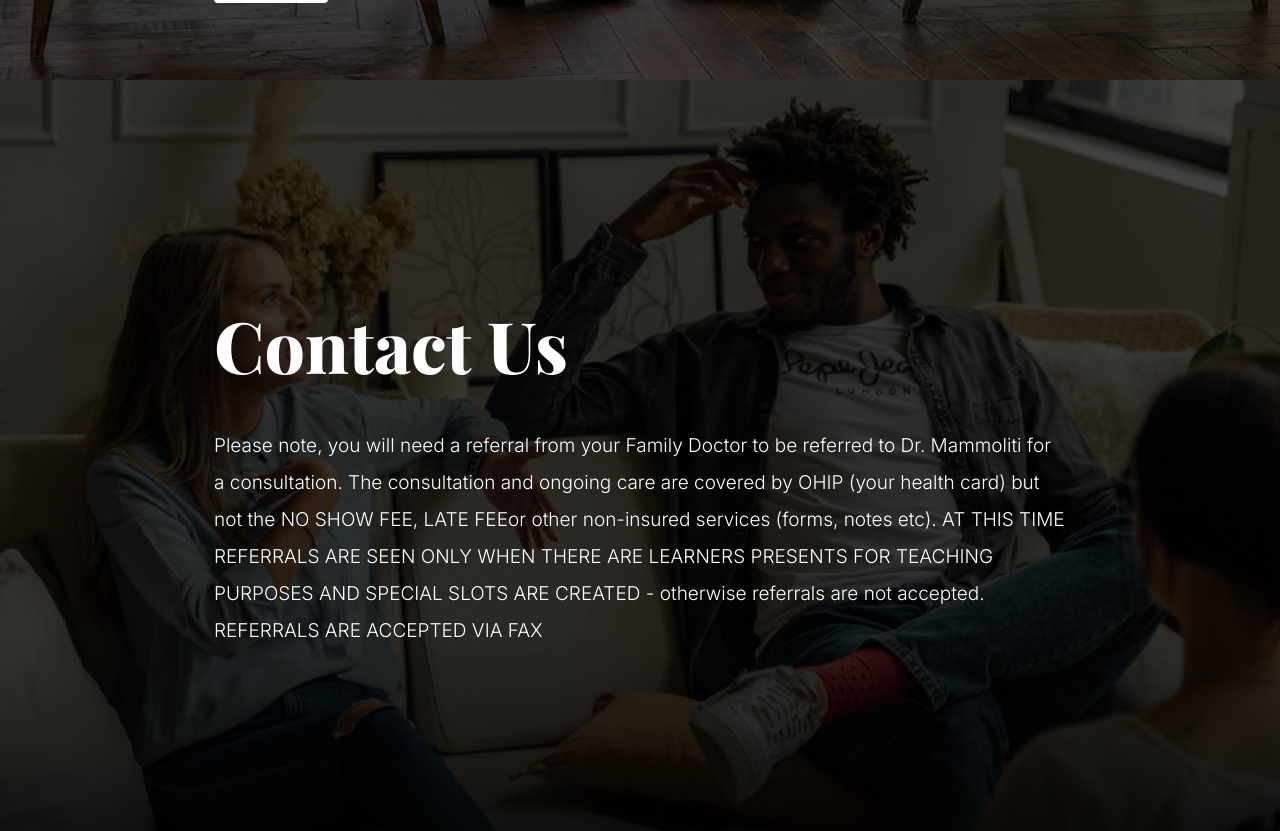
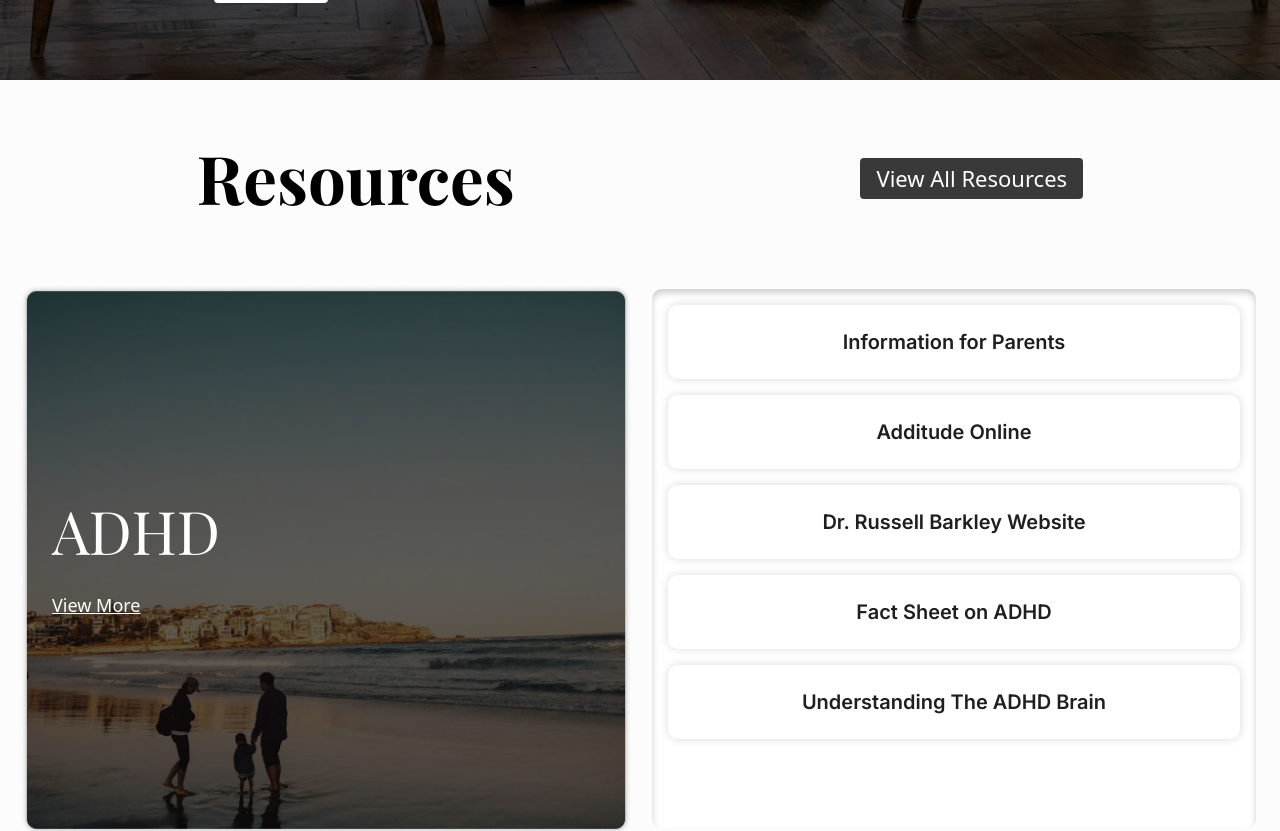
Before and after one commit to topcowmoo/areca-vestiaria, a React (Vite) app: page / in a window 1280 px wide. Shown: the part 1520-2351 px from the top of the page. Built offline with nearby package versions, Linux system fonts and the light colour scheme; a web font is replaced by a local one.

Commit message:
add resource area to home page

```diff
--- /dev/null
+++ b/src/components/HomeDirectory.jsx
@@ -0,0 +1,47 @@
+import PropTypes from "prop-types";
+
+function HomeDirectory({ filteredData }) {
+  const maxItems = 8;
+
+  const needsScrolling = filteredData.length > maxItems;
+
+  return (
+    <div
+      className="px-4 py-4 bg-white rounded-[10px] shadow-inner flex w-full overflow-x-hidden box-border"
+      style={{
+        height: "540px",
+        minHeight: "150px",
+      }}
+    >
+      <div
+        className={`flex flex-col gap-4 h-full w-full ${
+          needsScrolling ? "overflow-y-auto custom-scrollbar" : ""
+        }`}
+      >
+        {filteredData.length > 0 ? (
+          filteredData.map((item) => (
+            <a
+              key={item.id}
+              href={item.link}
+              target="_blank"
+              rel="noopener noreferrer"
+              className="block px-[66px] py-[23px] bg-white rounded-[10px] shadow-custom-light text-[#1f1f1f] text-xl font-semibold font-['Inter'] text-center hover:underline"
+            >
+              {item.title}
+            </a>
+          ))
+        ) : (
+          <div className="block px-[66px] py-[23px] bg-white rounded-[10px] shadow-custom-light text-[#1f1f1f] text-xl font-semibold font-['Inter'] text-left">
+            No results found
+          </div>
+        )}
+      </div>
+    </div>
+  );
+}
+
+HomeDirectory.propTypes = {
+  filteredData: PropTypes.array.isRequired,
+};
+
+export default HomeDirectory;
--- /dev/null
+++ b/src/components/HomeResourceDisplay.jsx
@@ -0,0 +1,49 @@
+import PropTypes from "prop-types";
+import ResourceCard from "./ResourceCard";
+import { collectionData } from "../data/collectionData";
+import { categoryData } from "../data/categoryData";
+import HomeDirectory from "../components/HomeDirectory";
+
+const CategoryResourceDisplay = ({ category }) => {
+  // Find the matching category data
+  const categoryInfo = categoryData.find((item) => item.title === category);
+
+  // Filter resources by the given category
+  const resources = collectionData.filter((item) => item.category === category);
+
+  if (!categoryInfo) {
+    return <p>Category not found.</p>;
+  }
+
+  if (resources.length === 0) {
+    return <p>No resources found for this category.</p>;
+  }
+
+  return (
+    <div className="flex justify-center items-center my-8">
+      <div className="flex flex-col md:flex-row items-start justify-center space-x-0 md:space-x-4 max-w-max">
+        {/* Left side: Main Resource Card */}
+        <div className="flex-grow-0 self-stretch">
+          <ResourceCard
+            title={categoryInfo.title}
+            image={categoryInfo.image}
+            size="large"
+            link={categoryInfo.link}
+          />
+        </div>
+
+        {/* Right side: Scrollable list of related resources */}
+        <div className="flex-grow-0 self-stretch h-[550px] w-[612px] overflow-y-auto p-1 rounded-md box-border">
+          <HomeDirectory filteredData={resources} />
+        </div>
+      </div>
+    </div>
+  );
+};
+
+// Prop validation
+CategoryResourceDisplay.propTypes = {
+  category: PropTypes.string.isRequired, // category is required and must be a string
+};
+
+export default CategoryResourceDisplay;
--- a/src/components/ResourceCard.jsx
+++ b/src/components/ResourceCard.jsx
@@ -1,18 +1,20 @@
 import PropTypes from "prop-types";
-import { Link } from "react-router-dom";
 
-const ResourceCard = ({ title, image, link }) => {
+const ResourceCard = ({ title, image, link, size }) => {
+  const cardSize =
+    size === "large" ? "w-[612px] h-[550px]" : "w-[450px] h-[408px]";
+
   return (
     <div
-      className={`relative w-[450px] h-[408px] rounded-lg overflow-hidden bg-cover bg-center ${image}`}
+      className={`relative ${cardSize} rounded-lg overflow-hidden bg-cover bg-center ${image}`}
     >
       <div className="absolute inset-0 flex flex-col justify-center p-8">
         <h2 className="text-white text-[60px] font-playfair text-left">
           {title}
         </h2>
-        <Link to={link} className="text-white text-lg underline text-left py-4">
+        <a href={link} className="text-white text-lg underline text-left py-4">
           View More
-        </Link>
+        </a>
       </div>
     </div>
   );
@@ -22,6 +24,7 @@ ResourceCard.propTypes = {
   title: PropTypes.string.isRequired,
   image: PropTypes.string.isRequired,
   link: PropTypes.string.isRequired,
+  size: PropTypes.oneOf(["large", "small"]), // Add prop type for size
 };
 
 export default ResourceCard;
--- a/src/data/categoryData.js
+++ b/src/data/categoryData.js
@@ -1,7 +1,7 @@
 export const categoryData = [
   {
     id: 1,
-    title: "ADHD Resources",
+    title: "ADHD",
     image: "bg-card-one",
     link: "/adhd-resources",
   },
@@ -19,19 +19,19 @@ export const categoryData = [
   },
   {
     id: 4,
-    title: "Couple Resources",
+    title: "Couples Resources",
     image: "bg-card-four",
     link: "/couples-resources",
   },
   {
     id: 5,
-    title: "Anger and Shame",
+    title: "Anger & Shame",
     image: "bg-card-one",
     link: "/anger-and-shame",
   },
   {
     id: 6,
-    title: "Therapy Resources",
+    title: "Therapy",
     image: "bg-card-two",
     link: "/therapy",
   },
--- a/src/pages/Home.jsx
+++ b/src/pages/Home.jsx
@@ -1,6 +1,7 @@
 import { useState } from "react";
 import { IoCloseSharp } from "react-icons/io5";
 import SearchBar from "../components/SearchBar";
+import HomeResourceDisplay from "../components/HomeResourceDisplay";
 
 function Home() {
   // Modal state for 'Read More' option on Page two
@@ -18,8 +19,6 @@ function Home() {
     // Top Page
     <div>
       <div className="flex flex-col min-h-screen bg-page-one bg-cover bg-center">
-        <div className="flex justify-center"></div>
-
         <div className="flex flex-grow flex-col items-center justify-center">
           <div className="w-[261px]">
             <h1 className="w-full text-center text-white text-[90.17px] font-extrabold font-playfair mb-2">
@@ -73,6 +72,35 @@ function Home() {
               Read More
             </button>
           </div>
+        </div>
+      </div>
+
+      {/* Resource Display Section */}
+      <div className="max-w-3/4 mx-auto">
+        <div className="w-full flex flex-col bg-[#fcfcfc] bg-center p-6">
+          {/* Container for Title and Button */}
+          <div className="flex justify-between xl:justify-around items-center my-6">
+            {/* Title Above Left Section */}
+            <h2 className="text-[67px] font-bold font-playfair">Resources</h2>
+
+            {/* Button in the Top Right Corner */}
+            <a
+              href="/all-resources"
+              className="bg-[#393939] text-[22px] text-white px-4 py-1 rounded"
+            >
+              View All Resources
+            </a>
+          </div>
+
+          {/* Resource Display Components */}
+          <HomeResourceDisplay category="ADHD" />
+          <HomeResourceDisplay category="Parenting Resources" />
+          <HomeResourceDisplay category="Attachment & Emotions" />
+          <HomeResourceDisplay category="Couples Resources" />
+          <HomeResourceDisplay category="Anger & Shame" />
+          <HomeResourceDisplay category="Therapy" />
+          <HomeResourceDisplay category="Physician Patient Resources" />
+          <HomeResourceDisplay category="General Resources" />
         </div>
       </div>
 
```
